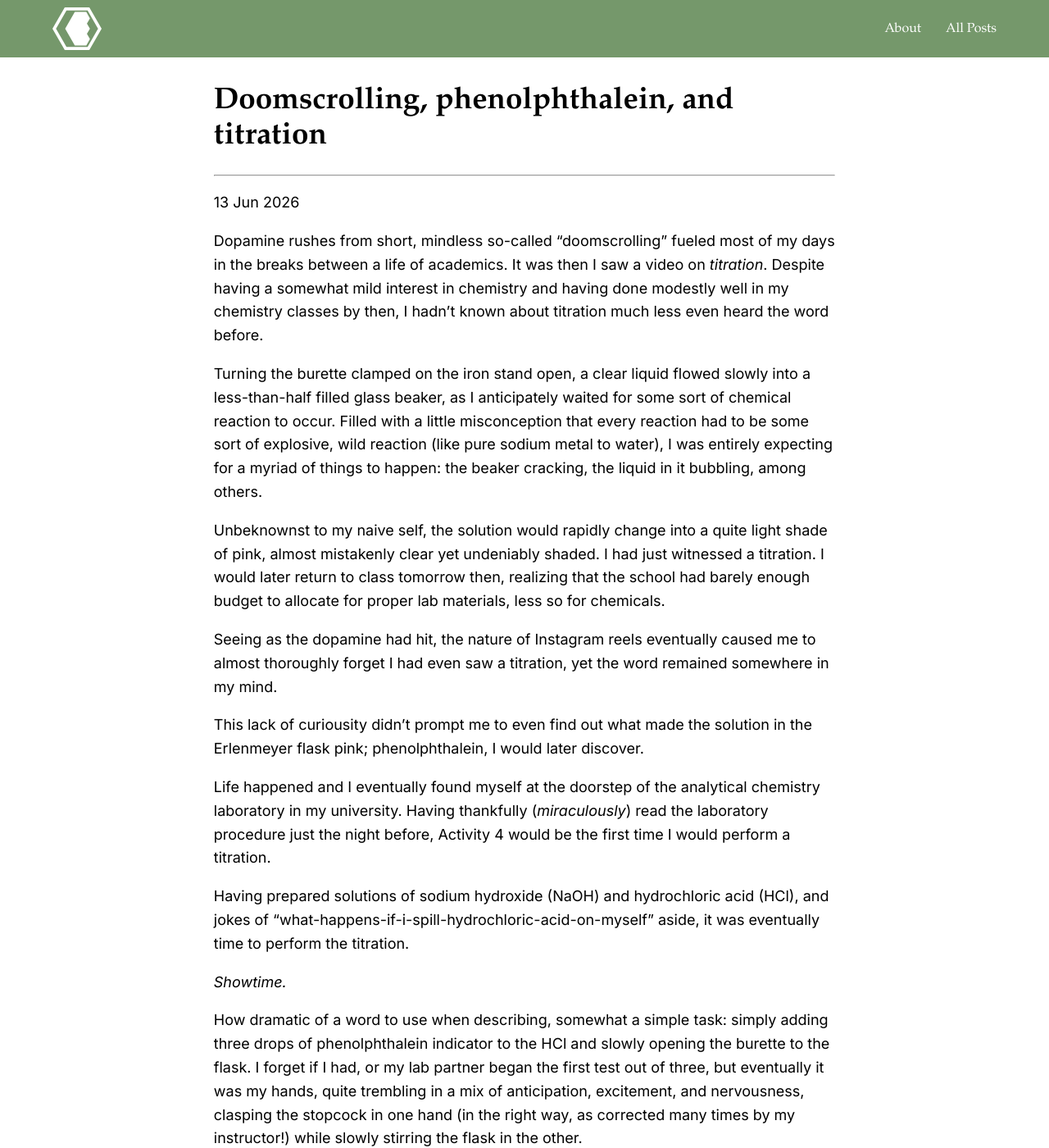
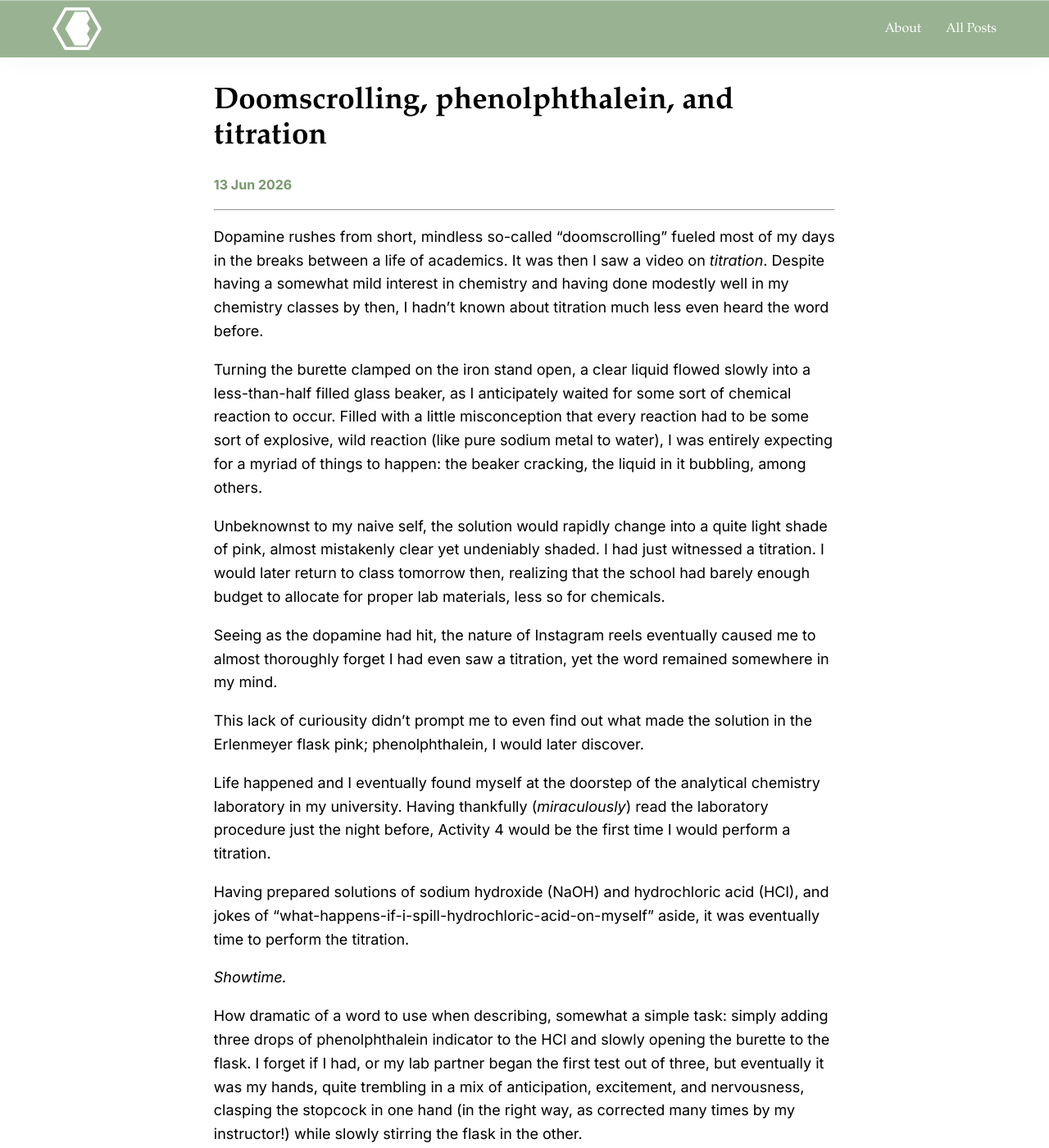
Before and after one commit to 416eclipse/416eclipse.github.io, a Jekyll site: the page built from _posts/2026-06-13-doomscrolling-phenolphthalein-and-titration.md, in a window 1280 px wide and 1400 px high. Shown: the whole window at 82% size. Built offline with Jekyll 4.4.1, drawn with Linux system fonts in a browser that asks for light colours.

Commit message:
Test new nav design, added favicon, and redesign title and subtitle for blog posts.

```diff
--- a/_layouts/default.html
+++ b/_layouts/default.html
@@ -4,6 +4,7 @@
     <meta charset="UTF-8">
     <meta name="viewport" content="width=device-width, initial-scale=1.0">
     <link rel="stylesheet" href="/assets/css/styles.css">
+    <link rel="shortcut icon" type="image/png" href="favicon.png">
     <title>{{ page.title }}</title>
 </head>
 <body>
--- a/_layouts/post.html
+++ b/_layouts/post.html
@@ -2,7 +2,6 @@
 layout: default
 ---
 <h1>{{ page.title }}</h1>
+<p class="subtitle">{{ page.date | date_to_string }}</p>
 <hr>
-<p>{{ page.date | date_to_string }}</p>
-
 {{ content }}
--- a/_sass/main.scss
+++ b/_sass/main.scss
@@ -42,6 +42,11 @@ p {
     background-color: var(--secondary);
     padding: 0 5%;
     z-index: 1000;
+
+    background: #75986bbb;
+    backdrop-filter: blur(10px);
+    box-shadow: 0 4px 30px rgba(0, 0, 0, 0.03),
+                inset 0 1px 0 rgba(255, 255, 255, 0.4);
 }
 
 .navlinks {
@@ -72,6 +77,13 @@ p {
     padding: 0 20%;
 }
 
+.subtitle {
+    color: var(--secondary);
+    text-transform: capitalize;
+    font-weight: bold;
+    font-size: 1rem;
+}
+
 /* Responsive stuff */
 @media (max-width: 768px) {
   .navbar {
```
Also changed, not shown: favicon.png (added).
